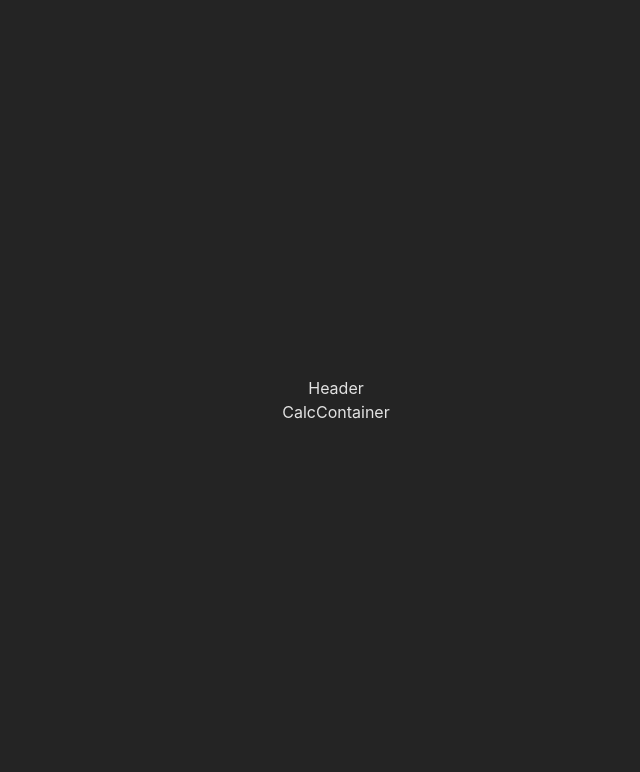
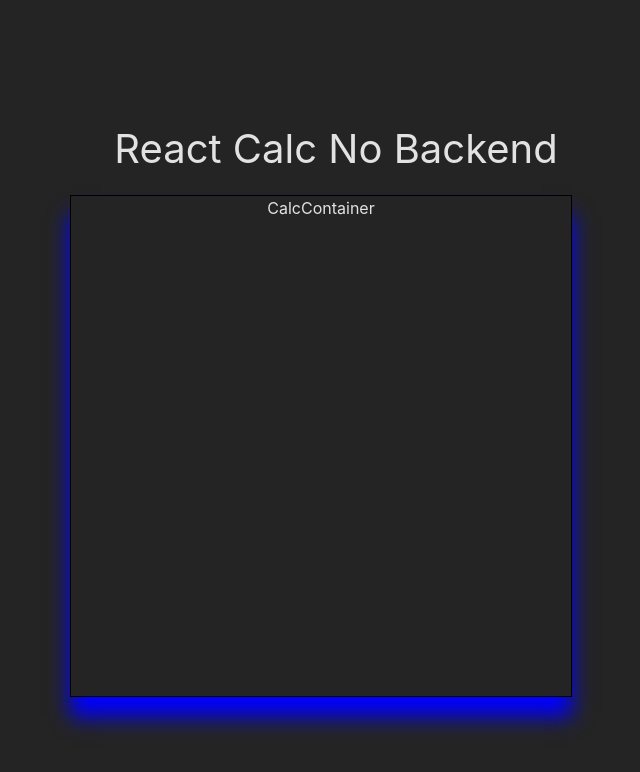
Before and after one commit to mikesz88/react_calc_no_backend, a React (Vite) app: page / in a window 1280 px wide. Shown: the top 772 px of the page, without its empty margins (304-944 px from the left). Built offline with nearby package versions, Linux system fonts and the light colour scheme.

Commit message:
container header styles

```diff
--- a/src/App.css
+++ b/src/App.css
@@ -4,3 +4,17 @@
   padding: 2rem;
   text-align: center;
 }
+
+.header {
+  text-align: center;
+  font-size: 2.5rem;
+  margin: 1rem;
+  width: 500px;
+}
+
+.calcContainer {
+  border: 1px solid black;
+  box-shadow: 0px 20px 20px blue;
+  width: 500px;
+  height: 500px;
+}
--- a/src/components/Calculator/CalcContainer.jsx
+++ b/src/components/Calculator/CalcContainer.jsx
@@ -12,7 +12,7 @@ const CalcContainer = () => {
   }
 
   return (
-    <div>CalcContainer</div>
+    <div className='calcContainer'>CalcContainer</div>
   )
 }
 
--- a/src/components/Header.jsx
+++ b/src/components/Header.jsx
@@ -2,7 +2,7 @@ import React from 'react'
 
 const Header = () => {
   return (
-    <div>Header</div>
+    <div className='header'>React Calc No Backend</div>
   )
 }
 
```
